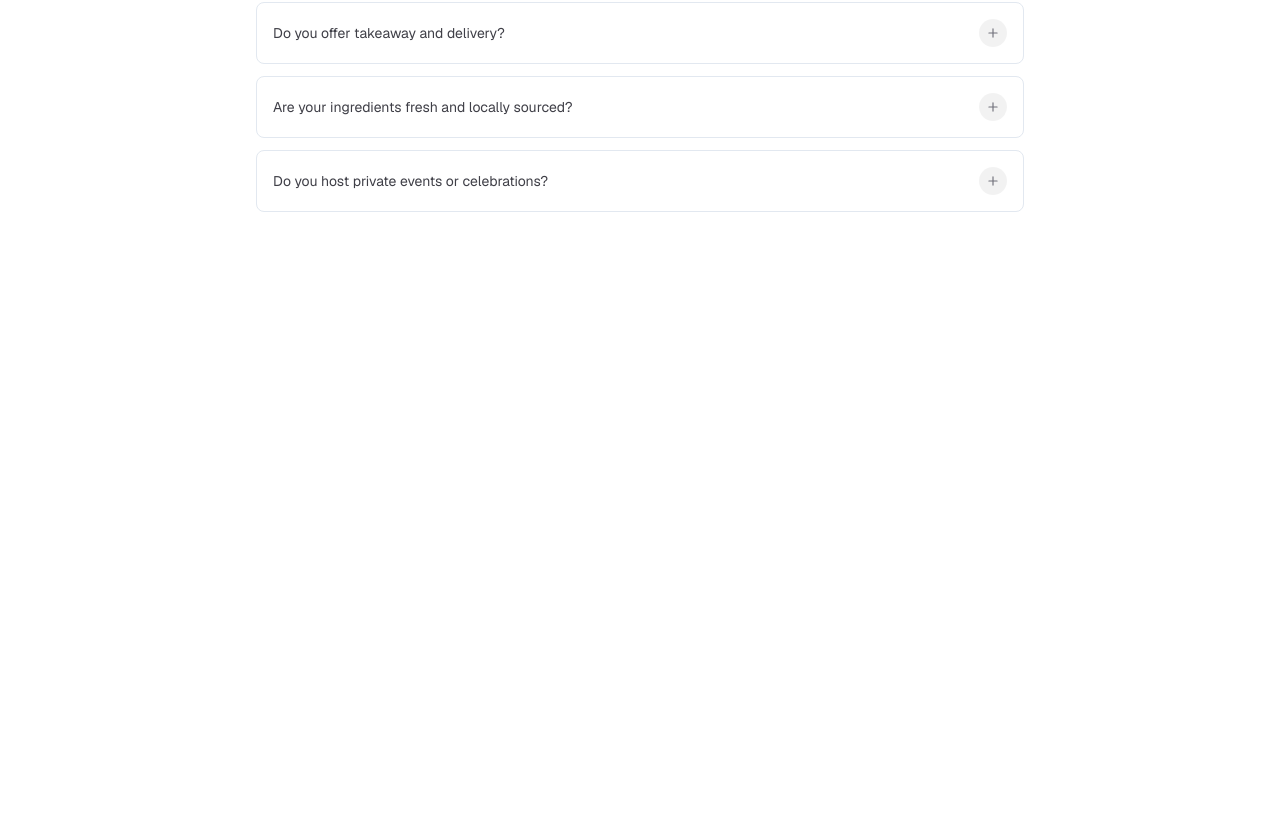
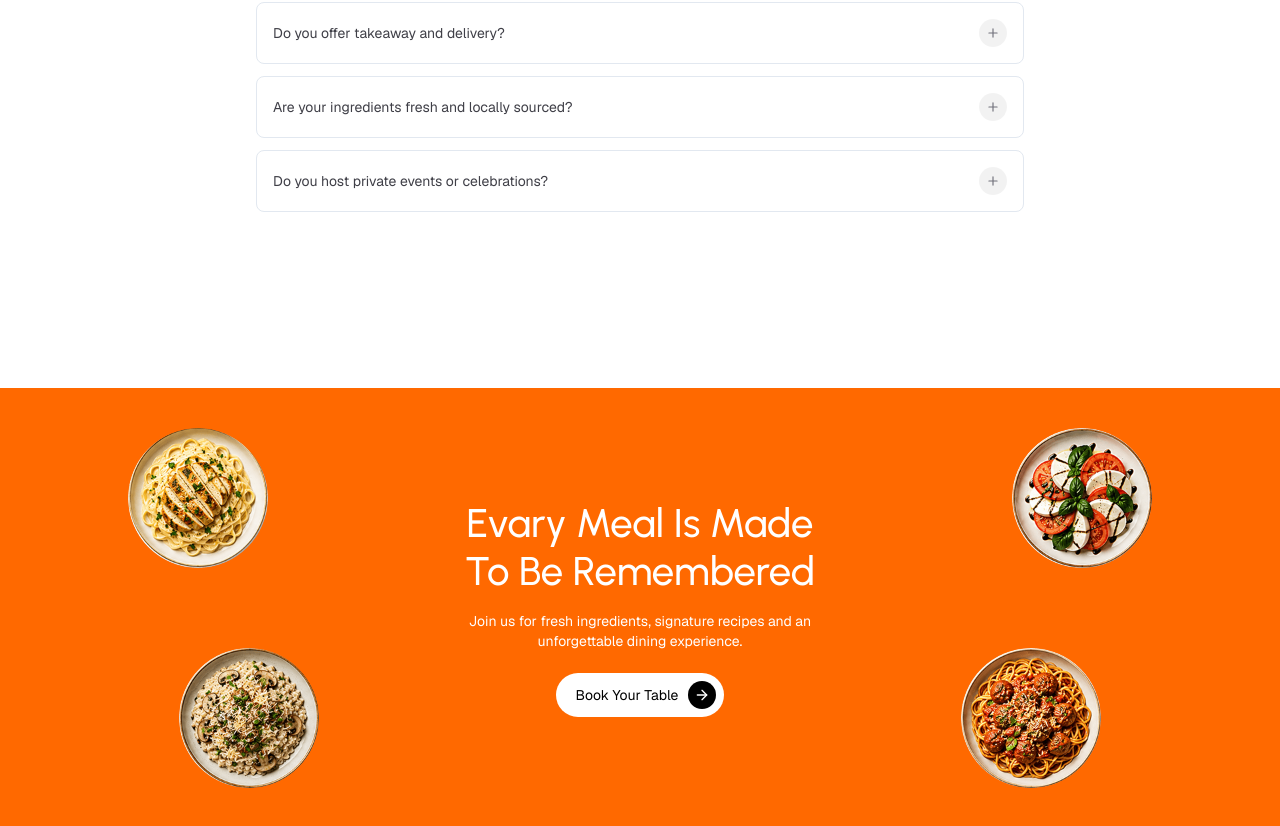
Before and after one commit to Yelle-stack/restro, a React (Vite) app: page / in a window 1280 px wide. Shown: the part 5983-6809 px from the top of the page. Before the commit the page ends 6195 px from the top, so only its background shows below. Built offline with nearby package versions, Linux system fonts and the light colour scheme.

Commit message:
srcAppCTA

```diff
--- a/src/App.jsx
+++ b/src/App.jsx
@@ -9,6 +9,7 @@
 import Timing from './sections/Timing'
 import TestimonialSection from './sections/TestimonialSection'
 import FAQs from './sections/FAQs'
+import CTA from './sections/CTA'
 
 const App = () => {
   return (
@@ -23,6 +24,7 @@
       <Timing />
       <TestimonialSection />
       <FAQs />
+      <CTA />
     </>
   )
 }
--- /dev/null
+++ b/src/sections/CTA.jsx
@@ -0,0 +1,47 @@
+import { img } from "motion/react-client"
+import Animated from "../components/Animated"
+import { ArrowRight } from "lucide-react"
+
+
+const floatingDishes = [
+    {src: "/assets/dish1.png", alt: "dish1", className: "top-6 left-4 md:top-10 md:left-[6%] lg:left-[10%]"},
+    {src: "/assets/dish2.png", alt: "dish2", className: "bottom-6 left-6 md:bottom-10 md:left-[10%] lg:left-[14%]"},
+    {src: "/assets/dish3.png", alt: "dish3", className: "top-6 right-4 md:top-10 md:right-[6%] lg:right-[10%]"},
+    {src: "/assets/dish4.png", alt: "dish4", className: "bottom-6 right-6 md:bottom-10 md:right-[10%] lg:right-[14%]"},
+]
+
+const CTA = () => {
+  return (
+    <section id='cta' className='relative overflow-hidden bg-orange-500 px-6 flex flex-col justify-center items-center min-h-100 md:min-h-110 mt-44'>
+       <div className='absolute inset-0 w-full max-w-7xl mx-auto pointer-events-none'>
+          {floatingDishes.map((dish)=> (
+            <img key={dish.src} src={dish.src} alt={dish.alt} className={`absolute size-20 md:size-28 lg:size-35 rounded-full object-cover pointer-events-auto transition-all duration-300 hover:scale-105 ${dish.className}`}/>
+          ))}
+       </div>
+
+       <div className="relative z-10 text-center max-w-2xl mx-auto">
+         <Animated>
+            <h1 className="text-3xl md:text-[40px] font-medium text-white font-urbanist text-balance">
+                Evary Meal Is Made To Be Remembered
+            </h1>
+         </Animated>
+          <Animated y={20} delay={0.2}>
+            <p className="mt-4 text-white max-w-sm mx-auto">
+                Join us for fresh ingredients, signature recipes and an unforgettable dining experience.
+            </p>
+         </Animated>
+
+         <Animated delay={0.2} className="flex items-center justify-center">
+            <a href="#booking-process" className="flex items-center gap-2.5 bg-white text-black pl-5 pr-2 py-2 rounded-full mt-5.5 transition">
+                Book Your Table
+                <span className="size-7 rounded-full bg-black text-white grid place-content-center">
+                    <ArrowRight size={16}/>
+                </span>
+            </a>
+         </Animated>
+       </div>
+    </section>
+  )
+}
+
+export default CTA
```
